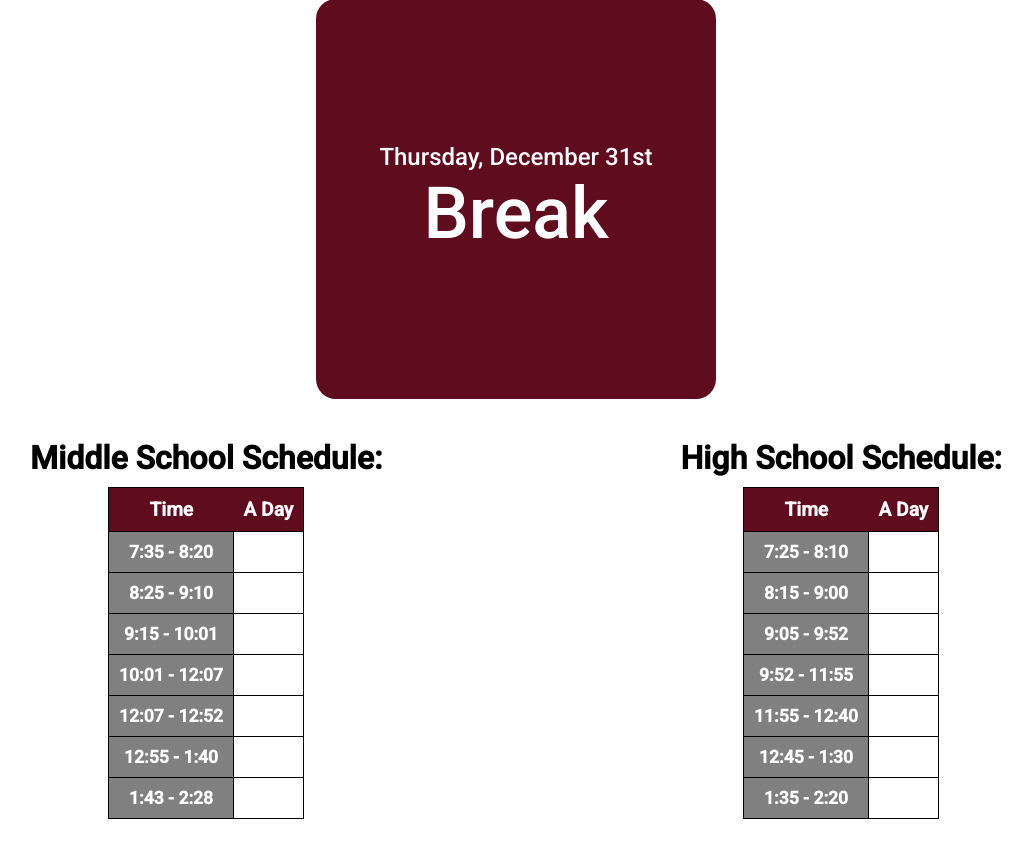
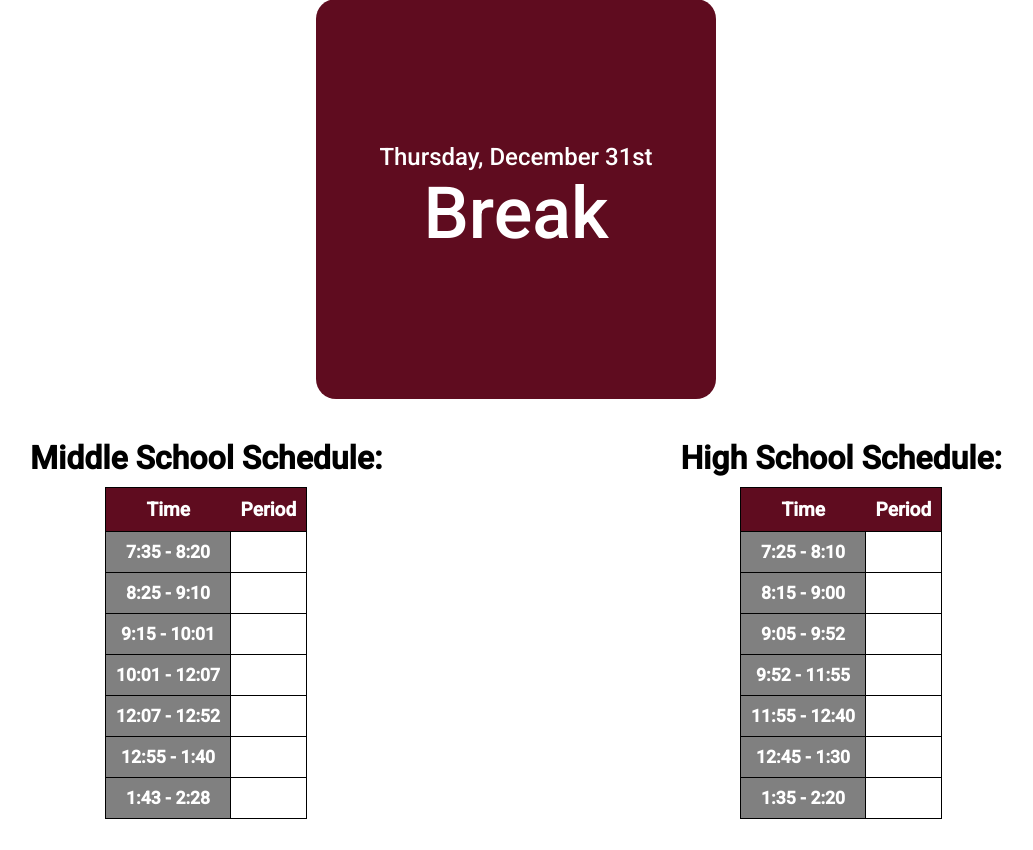
Before and after one commit to wgarrity-1/pps-abcd, a PHP site: page / in a window 1280 px wide. Shown: the part 178-1028 px from the top of the page, without its empty margins (124-1157 px from the left). Run offline with PHP 8.4, Linux system fonts and the light colour scheme; data comes from the database, SQL or seed files in the repository.

Commit message:
Fixed Table Header
Changed the table header from just saying "A Day" to "Period".

```diff
--- a/embed/one-day/schedule-high.php
+++ b/embed/one-day/schedule-high.php
@@ -46,7 +46,7 @@
 
             <tr>
                 <th>Time</th>
-                <th>A Day</th>
+                <th>Period</th>
             </tr>
 
             <tr>
--- a/embed/one-day/schedule-middle.php
+++ b/embed/one-day/schedule-middle.php
@@ -43,7 +43,7 @@
 
             <tr>
                 <th>Time</th>
-                <th>A Day</th>
+                <th>Period</th>
             </tr>
 
             <tr>
--- a/index.php
+++ b/index.php
@@ -88,7 +88,7 @@
 
                         <tr>
                             <th>Time</th>
-                            <th>A Day</th>
+                            <th>Period</th>
                         </tr>
 
                         <tr>
@@ -140,7 +140,7 @@
 
                         <tr>
                             <th>Time</th>
-                            <th>A Day</th>
+                            <th>Period</th>
                         </tr>
 
                         <tr>
```
